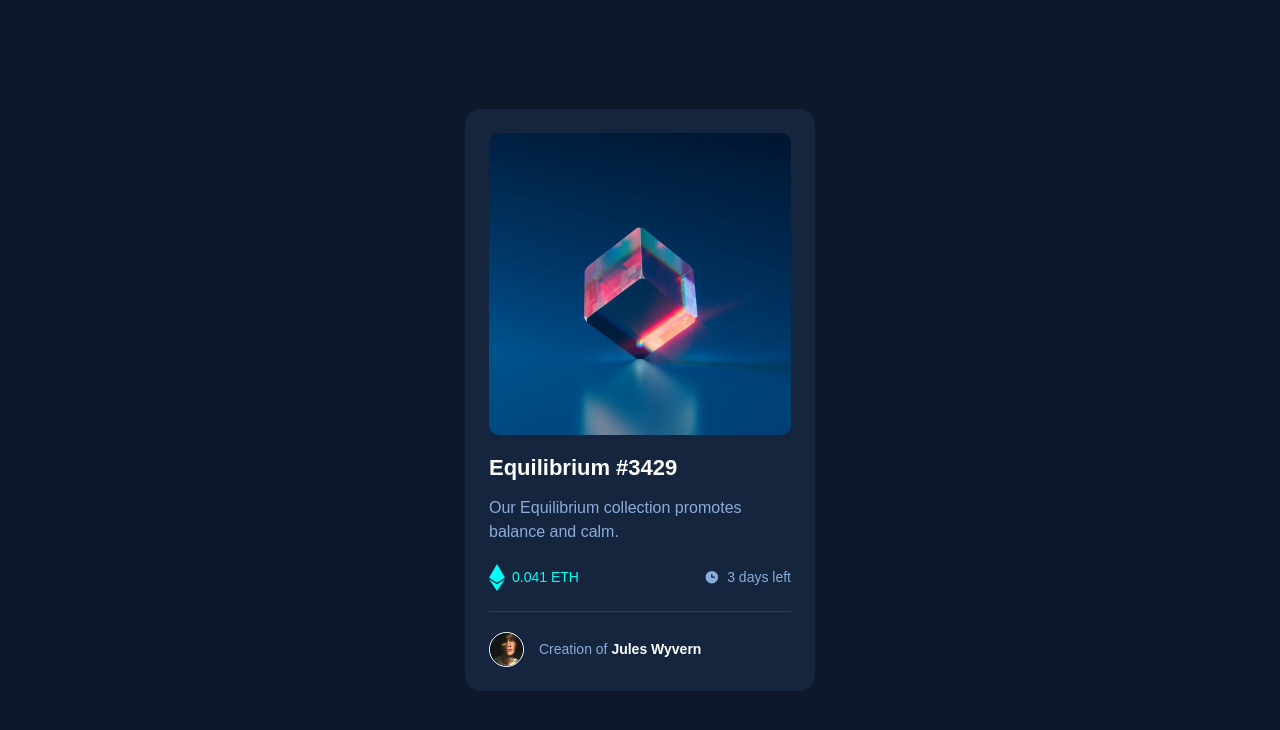
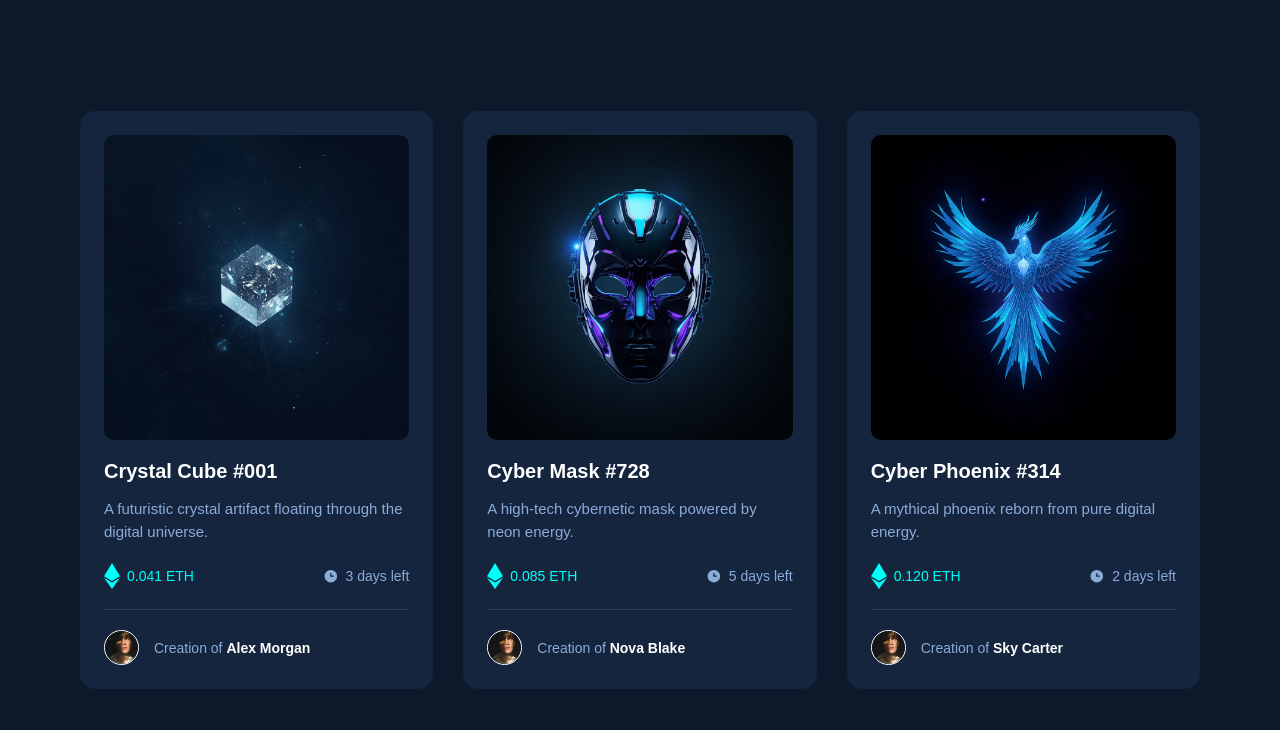
Before and after one commit to anajuliabvv/portfolio-nft, a plain HTML site: page index.html in a window 1280 px wide. Drawn offline with nearby package versions, Linux system fonts and the light colour scheme.

Commit message:
feat: create NFT card list

```diff
--- a/css/style.css
+++ b/css/style.css
@@ -12,13 +12,34 @@ body {
     display: flex;
     justify-content: center;
     align-items: center;
+
+    padding: 40px 20px;
+}
+
+.card-list {
+    width: 100%;
+    max-width: 1120px;
+
+    display: grid;
+    grid-template-columns: repeat(3, 1fr);
+    gap: 30px;
 }
 
 .card {
     background-color: #14253d;
-    width: 350px;
     padding: 24px;
     border-radius: 15px;
+
+    position: relative;
+    top: 0;
+
+    animation-duration: 1s;
+    transition: top 0.3s ease, box-shadow 0.3s ease;
+}
+
+.card:hover {
+    top: -15px;
+    box-shadow: 0 15px 30px rgba(0, 0, 0, 0.35);
 }
 
 .image-container {
@@ -27,6 +48,9 @@ body {
 
 .nft-image {
     width: 100%;
+    aspect-ratio: 1 / 1;
+    object-fit: cover;
+
     display: block;
     border-radius: 10px;
 }
@@ -35,6 +59,7 @@ body {
     position: absolute;
     top: 0;
     left: 0;
+
     width: 100%;
     height: 100%;
 
@@ -46,6 +71,7 @@ body {
     align-items: center;
 
     opacity: 0;
+    transition: opacity 0.3s ease;
 }
 
 .image-container:hover .overlay {
@@ -58,8 +84,10 @@ body {
 
 h1 {
     color: white;
-    font-size: 22px;
+    font-size: 20px;
     margin-top: 20px;
+
+    transition: color 0.3s ease;
 }
 
 h1:hover {
@@ -69,7 +97,7 @@ h1:hover {
 
 .description {
     color: #8bacda;
-    font-size: 16px;
+    font-size: 15px;
     line-height: 1.5;
     margin-top: 15px;
 }
@@ -77,12 +105,14 @@ h1:hover {
 .info {
     display: flex;
     justify-content: space-between;
+
     margin-top: 20px;
 }
 
 .info p {
     display: flex;
     align-items: center;
+
     gap: 7px;
     font-size: 14px;
 }
@@ -102,6 +132,7 @@ h1:hover {
 hr {
     border: none;
     border-top: 1px solid #2f415b;
+
     margin: 20px 0;
 }
 
@@ -114,6 +145,7 @@ hr {
 .creator img {
     width: 35px;
     height: 35px;
+
     border: 1px solid white;
     border-radius: 50%;
 }
@@ -125,6 +157,7 @@ hr {
 
 .creator strong {
     color: white;
+    transition: color 0.3s ease;
 }
 
 .creator strong:hover {
@@ -132,8 +165,19 @@ hr {
     cursor: pointer;
 }
 
-@media (max-width: 400px) {
-    .card {
-        width: 90%;
+@media (max-width: 900px) {
+    .card-list {
+        grid-template-columns: repeat(2, 1fr);
     }
 }
+
+@media (max-width: 600px) {
+    .card-list {
+        grid-template-columns: 1fr;
+        max-width: 350px;
+    }
+
+    body {
+        padding: 30px 15px;
+    }
+}
--- a/index.html
+++ b/index.html
@@ -3,33 +3,39 @@
 <head>
     <meta charset="UTF-8">
     <meta name="viewport" content="width=device-width, initial-scale=1.0">
-    <title>NFT Card</title>
+
+    <title>NFT Card List</title>
+
+    <link rel="stylesheet" href="https://cdnjs.cloudflare.com/ajax/libs/animate.css/4.1.1/animate.min.css">
+
     <link rel="stylesheet" href="css/style.css">
 </head>
 
 <body>
 
-    <div class="card">
+    <main class="card-list">
+
+        <div class="card animate__animated animate__fadeInUp">
 
             <div class="image-container">
                 <img
                     class="nft-image"
-                src="assets/images/image-equilibrium.jpg"
-                alt="NFT artwork"
+                    src="assets/images/nft-1.jpg"
+                    alt="Crystal Cube NFT"
                 >
 
                 <div class="overlay">
                     <img
                         src="assets/images/icon-view.svg"
-                    alt="View"
+                        alt="View NFT"
                     >
                 </div>
             </div>
 
-        <h1>Equilibrium #3429</h1>
+            <h1>Crystal Cube #001</h1>
 
             <p class="description">
-            Our Equilibrium collection promotes balance and calm.
+                A futuristic crystal artifact floating through the digital universe.
             </p>
 
             <div class="info">
@@ -62,12 +68,136 @@
                 >
 
                 <p>
-                Creation of <strong>Jules Wyvern</strong>
+                    Creation of <strong>Alex Morgan</strong>
                 </p>
 
             </div>
 
         </div>
 
+
+        <div class="card animate__animated animate__fadeInUp">
+
+            <div class="image-container">
+                <img
+                    class="nft-image"
+                    src="assets/images/nft-2.jpg"
+                    alt="Cyberpunk Mask NFT"
+                >
+
+                <div class="overlay">
+                    <img
+                        src="assets/images/icon-view.svg"
+                        alt="View NFT"
+                    >
+                </div>
+            </div>
+
+            <h1>Cyber Mask #728</h1>
+
+            <p class="description">
+                A high-tech cybernetic mask powered by neon energy.
+            </p>
+
+            <div class="info">
+
+                <p class="price">
+                    <img
+                        src="assets/images/icon-ethereum.svg"
+                        alt="Ethereum"
+                    >
+                    0.085 ETH
+                </p>
+
+                <p class="time">
+                    <img
+                        src="assets/images/icon-clock.svg"
+                        alt="Time"
+                    >
+                    5 days left
+                </p>
+
+            </div>
+
+            <hr>
+
+            <div class="creator">
+
+                <img
+                    src="assets/images/image-avatar.png"
+                    alt="Creator"
+                >
+
+                <p>
+                    Creation of <strong>Nova Blake</strong>
+                </p>
+
+            </div>
+
+        </div>
+
+
+        <div class="card animate__animated animate__fadeInUp">
+
+            <div class="image-container">
+                <img
+                    class="nft-image"
+                    src="assets/images/nft-3.jpg"
+                    alt="Futuristic Phoenix NFT"
+                >
+
+                <div class="overlay">
+                    <img
+                        src="assets/images/icon-view.svg"
+                        alt="View NFT"
+                    >
+                </div>
+            </div>
+
+            <h1>Cyber Phoenix #314</h1>
+
+            <p class="description">
+                A mythical phoenix reborn from pure digital energy.
+            </p>
+
+            <div class="info">
+
+                <p class="price">
+                    <img
+                        src="assets/images/icon-ethereum.svg"
+                        alt="Ethereum"
+                    >
+                    0.120 ETH
+                </p>
+
+                <p class="time">
+                    <img
+                        src="assets/images/icon-clock.svg"
+                        alt="Time"
+                    >
+                    2 days left
+                </p>
+
+            </div>
+
+            <hr>
+
+            <div class="creator">
+
+                <img
+                    src="assets/images/image-avatar.png"
+                    alt="Creator"
+                >
+
+                <p>
+                    Creation of <strong>Sky Carter</strong>
+                </p>
+
+            </div>
+
+        </div>
+
+    </main>
+
 </body>
 </html>
```
Also changed, not shown: assets/images/nft-1.jpg (added), assets/images/nft-2.jpg (added), assets/images/nft-3.jpg (added). Lines whose indentation alone changed are shown as unchanged.
